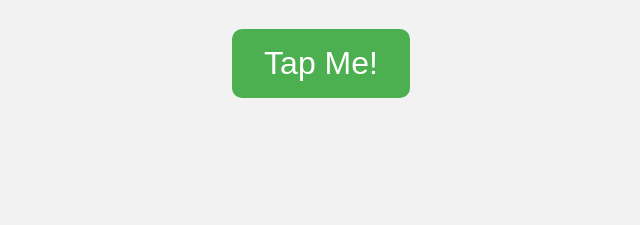
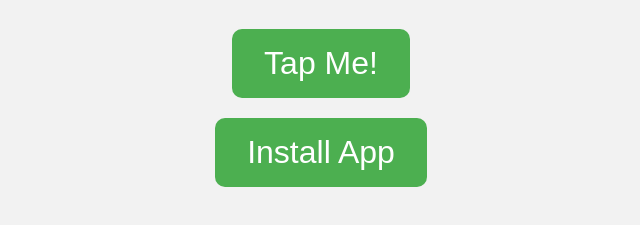
Before and after one commit to joelgabatin/androidgame, a plain HTML site: page index.html in a window 1280 px wide. Shown: the part 141-366 px from the top of the page, without its empty margins (319-959 px from the left). Drawn offline with Linux system fonts and the light colour scheme.

Commit message:
Update style.css

```diff
--- a/style.css
+++ b/style.css
@@ -14,3 +14,10 @@ button {
   border: none;
   border-radius: 10px;
 }
+#installButton {
+  display: block;
+  margin: 20px auto;
+  background-color: #4CAF50;
+  color: white;
+  border: none;
+}
```
